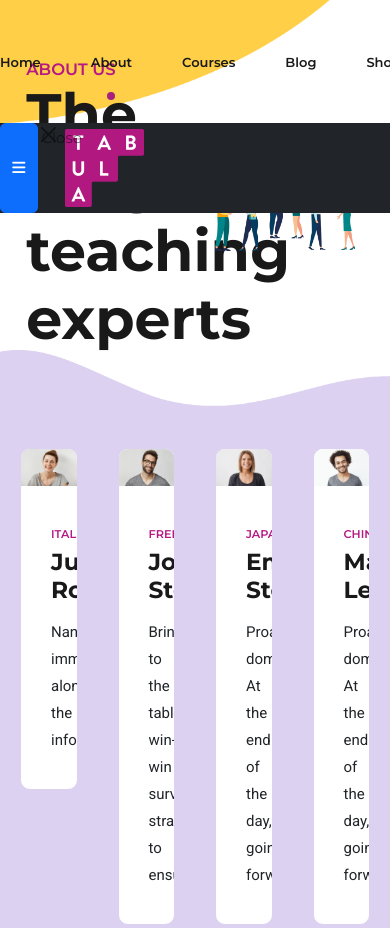
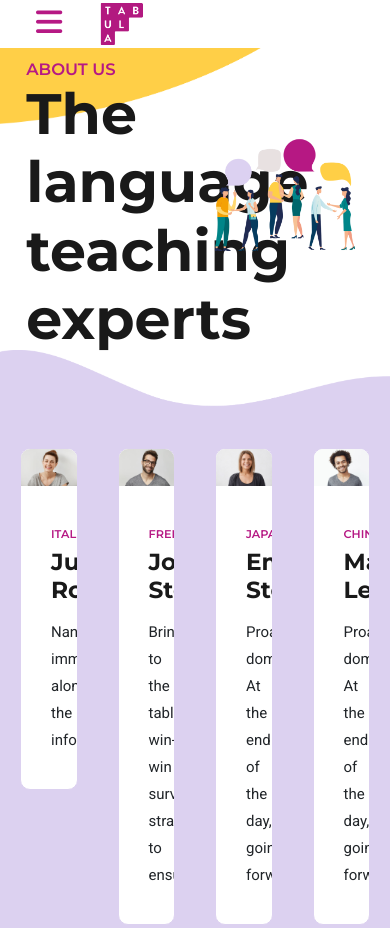
Before and after one commit to quochuynh-xy/HuynhQuocPho_BC38_SASS, a plain HTML site: page Our_team.html in a window 390 px wide. Shown: the top 928 px of the page. Drawn offline with nearby package versions, Linux system fonts and the light colour scheme.

Commit message:
thu gon header vertical

```diff
--- a/Our_team.html
+++ b/Our_team.html
@@ -43,7 +43,7 @@
   <body>
     <!-- header -->
     <header class="header">
-      <div class="container d-flex">
+      <div class="d-none d-xl-flex container d-flex">
         <a class="site-logo" href="#"><img class="img-fluid" src="./images/crest.png" alt="Tabula"></a>
         <div class="nav-bar d-flex">
           <nav class="nav-menu">
@@ -154,12 +154,11 @@
           </div>
         </div>
       </div>
-      <div class="vertial-header">
-        <div class="ver-menu d-flex bg-dark">
-          <!-- open btn -->
-          <button class="btn btn-primary" type="button" data-bs-toggle="offcanvas" data-bs-target="#offcanvasScrolling" aria-controls="offcanvasScrolling"><i class="fa-solid fa-bars"></i></button>
-          <!-- close btn -->
-          <button type="button" class="btn-close btn btn-primary" data-bs-dismiss="offcanvas" aria-label="Close">Close</button>
+      <div class="d-block d-xl-none vertial-header">
+        <div class="ver-menu d-flex">
+          <!-- open/close btn -->
+          <button id="btn-handleSidebar" class="" type="button" data-bs-toggle="offcanvas" data-bs-target="#offcanvasScrolling" aria-controls="offcanvasScrolling"><i class="fa-solid fa-bars"></i></button>
+
           <div class="bar">
             <img src="./images/crest.png" alt="crest.img">
           </div>
@@ -606,7 +605,7 @@
                 <textarea name="" id="" cols="30" rows="10"> Message</textarea>
               </div>
             </div>
-            <button class="btn-large" type="button">SEND</button>
+            <button class="btn-large my-4" type="button">SEND</button>
           </div>
         </div>
       </div>
--- a/js/components.js
+++ b/js/components.js
@@ -13,13 +13,30 @@ let headerChange = () => {
         headerContainer.style.padding = "6px 0";
         headerContactBtn.style.height = "2.5rem";
         headerContactBtn.style.lineHeight = "2.5rem";
-        menuDot.style.transform = "translateY(-50%)";
+        // menuDot.style.transform = "translateY(-50%)";
     } else {
-        header.style.backgroundColor = "initial"
-        headerLogo.style.display = "initial";
-        headerContainer.style.padding = "initial";
+        header.style.backgroundColor = "unset"
+        headerLogo.style.display = "unset";
+        headerContainer.style.padding = "unset";
         headerContactBtn.style.height = "3.5rem";
         headerContactBtn.style.lineHeight = "3.5rem";
-        menuDot.style.bottom = "initial";
+        // menuDot.style.bottom = "initial";
     }
 }
+function resizeMenu() {
+    let btn = document.querySelector('#btn-handleSidebar');
+    document.querySelector('.offcanvas').classList.toggle("show");
+    let sideNav = document.querySelector('.offcanvas.offcanvas-start').classList.value.includes("show");
+    document.querySelector('body').classList.toggle("showSidebar");
+    if(sideNav) {
+        btn.innerHTML = '<i class="fa-solid fa-xmark"></i>'
+    } else {
+        btn.innerHTML = '<i class="fa-solid fa-bars"></i>';
+    }
+}
+function closeSidebar () {
+}
+function resizeMenuClose () {
+    // document.querySelector('selector');
+}
+document.querySelector('#btn-handleSidebar').onclick = resizeMenu;
--- a/sass/layouts/_header.scss
+++ b/sass/layouts/_header.scss
@@ -11,6 +11,9 @@
   .container {
     justify-content: space-between;
     align-items: center;
+    @media screen and (max-width: 1200px) {
+      padding: 0 30px;
+    }
     .site-logo {
       width: 80px;
     }
@@ -257,11 +260,14 @@
             color: $cl-grey;
             text-decoration: none;
           }
-          .collapse-list { // menu cấp 1 (hiện bên ngoài)
-            .sub-menu-item { // menu cấp 2 (con menu cấp 1)
+          .collapse-list {
+            // menu cấp 1 (hiện bên ngoài)
+            .sub-menu-item {
+              // menu cấp 2 (con menu cấp 1)
               position: relative;
               font-size: 0.9em;
-              & a { // menu cấp 3  (con menu cấp 2)
+              & a {
+                // menu cấp 3  (con menu cấp 2)
                 padding: 1em 2em;
                 color: $cl-grey;
                 text-decoration: none;
@@ -309,3 +315,37 @@
     }
   }
 }
+// Show and hide side bar
+.vertial-header {
+display: none;
+.ver-menu {
+  position: absolute;
+  width: 100%;
+  background-color: $bgc-primaray;
+  height: 48px;
+  top: 0;
+  padding-left: $pd-2;
+  button {
+    background-color: $bgc-primaray;
+    margin-right: $m-2;
+    i {
+      color: $cl-primary;
+      font-size: 30px;
+    }
+  }
+  .bar {
+    img {
+      height: 48px;
+    }
+  }
+}
+}
+body.showSidebar .ver-menu {
+  left: 320px;
+  position: absolute;
+  top: 0;
+  width: 100%;
+  .bar {
+    display: none;
+  }
+}
```
Also changed, not shown: css/ourteam.css, css/ourteam.min.css.
